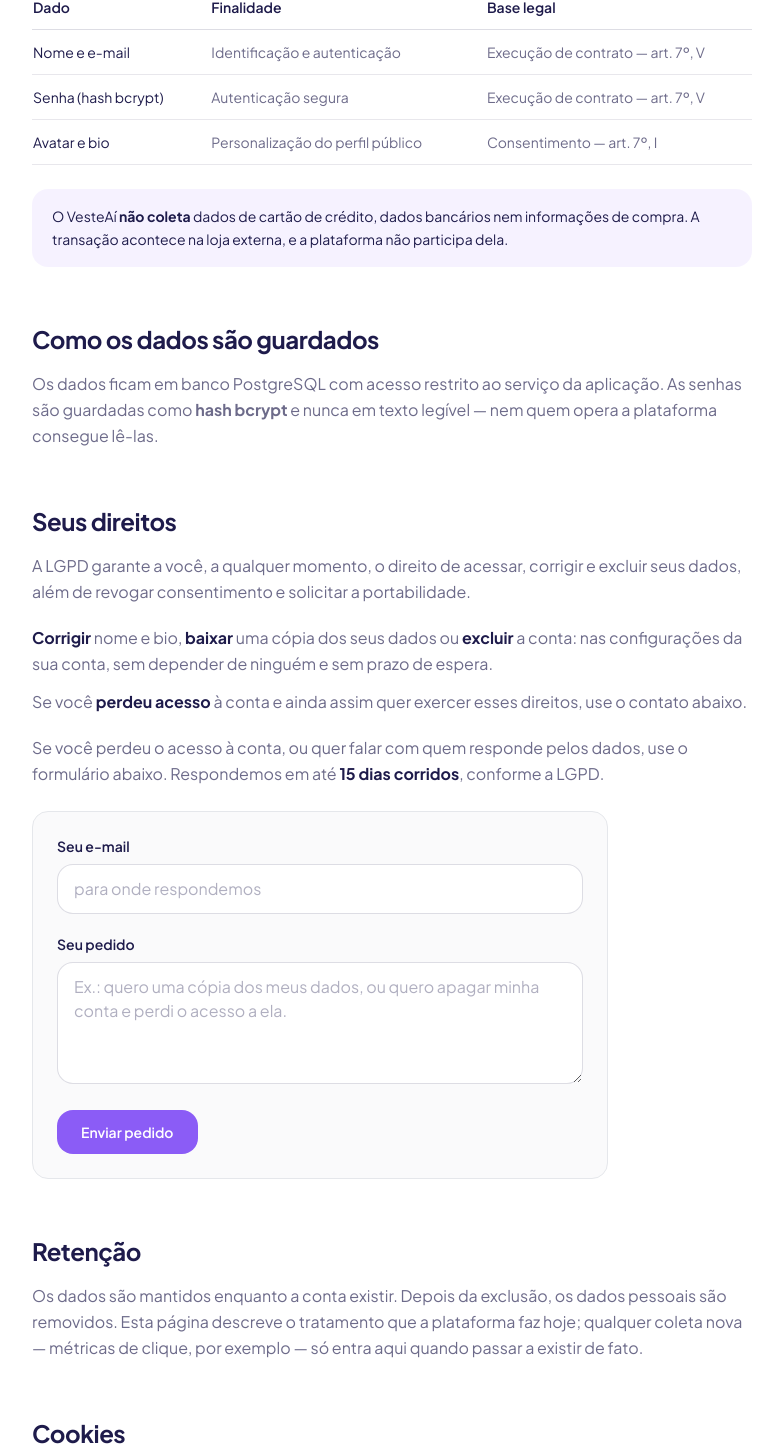
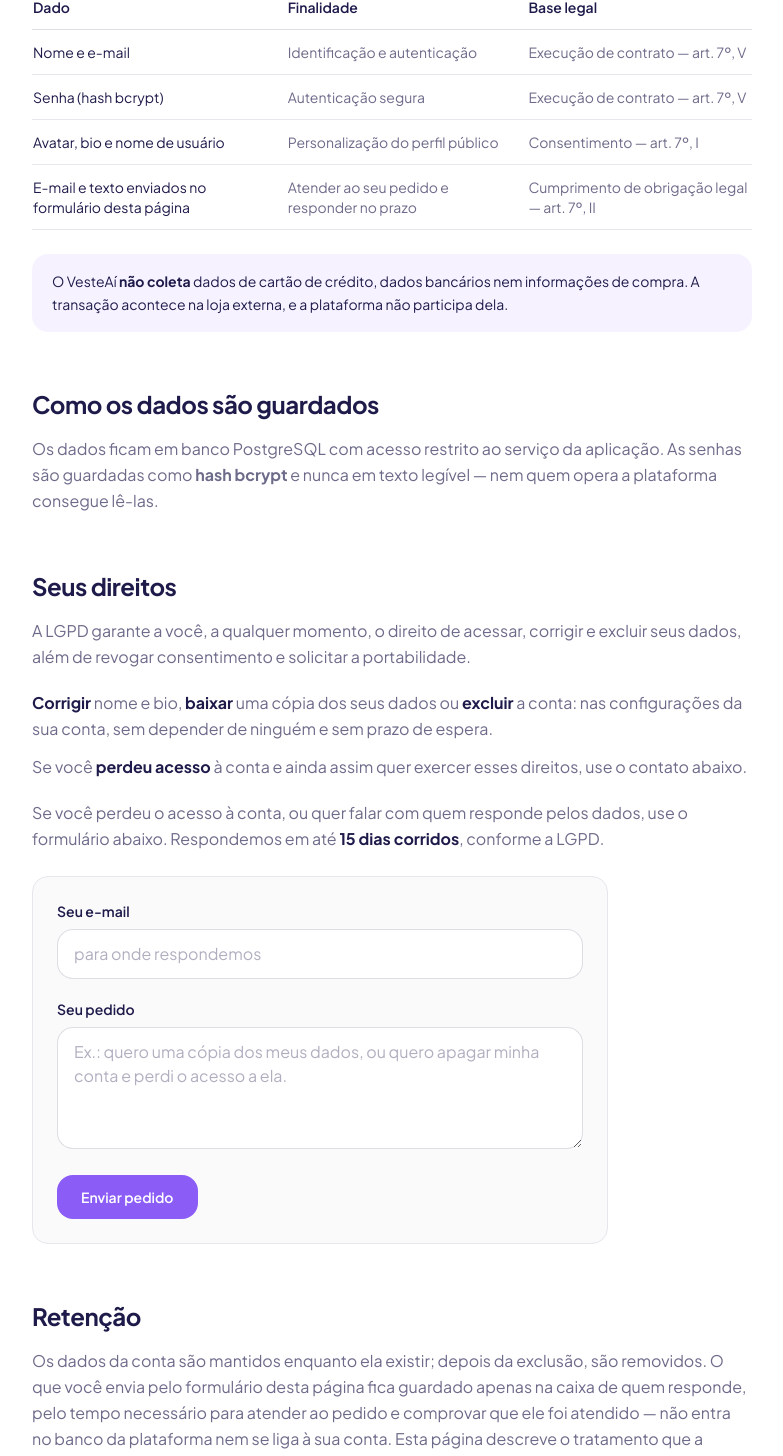
Before and after one commit to kalebefukuda/veste-ai, a Next.js app in the folder frontend/: page /privacidade in a window 1280 px wide. Shown: the part 500-1956 px from the top of the page, without its empty margins (248-1031 px from the left). Built offline with nearby package versions, Linux system fonts and the light colour scheme.

Commit message:
fix(web): declare the data the contact form collects

```diff
--- a/frontend/app/(public)/privacidade/page.tsx
+++ b/frontend/app/(public)/privacidade/page.tsx
@@ -22,9 +22,14 @@ const DADOS = [
     base: "Execução de contrato — art. 7º, V",
   },
   {
-    dado: "Avatar e bio",
+    dado: "Avatar, bio e nome de usuário",
     finalidade: "Personalização do perfil público",
     base: "Consentimento — art. 7º, I",
+  },
+  {
+    dado: "E-mail e texto enviados no formulário desta página",
+    finalidade: "Atender ao seu pedido e responder no prazo",
+    base: "Cumprimento de obrigação legal — art. 7º, II",
   },
 ];
 
@@ -152,9 +157,12 @@ export default function PrivacidadePage() {
           Retenção
         </h2>
         <p className="mt-4 leading-relaxed text-navy/65">
-          Os dados são mantidos enquanto a conta existir. Depois da exclusão, os
-          dados pessoais são removidos. Esta página descreve o tratamento que a
-          plataforma faz hoje; qualquer coleta nova — métricas de clique, por
+          Os dados da conta são mantidos enquanto ela existir; depois da exclusão, são
+          removidos. O que você envia pelo formulário desta página fica guardado
+          apenas na caixa de quem responde, pelo tempo necessário para atender ao
+          pedido e comprovar que ele foi atendido — não entra no banco da
+          plataforma nem se liga à sua conta. Esta página descreve o tratamento que
+          a plataforma faz hoje; qualquer coleta nova — métricas de clique, por
           exemplo — só entra aqui quando passar a existir de fato.
         </p>
 
```
